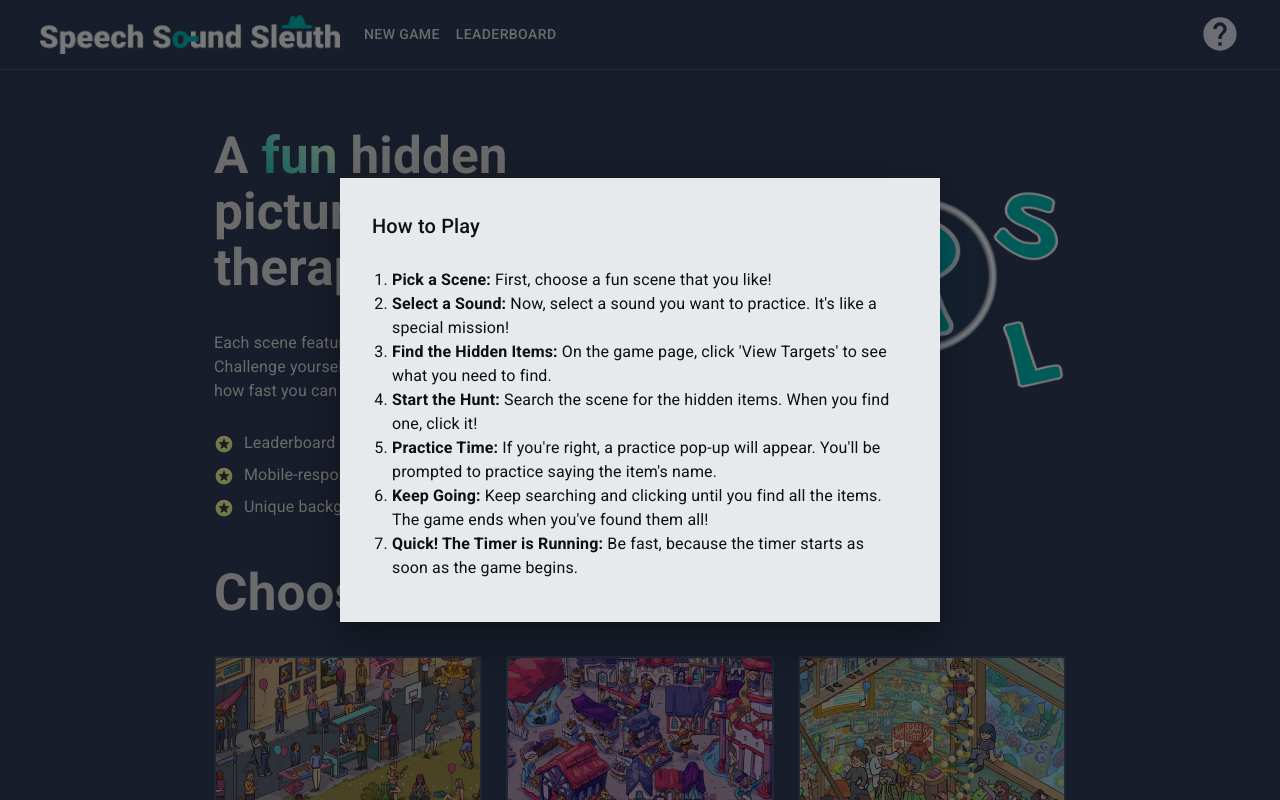
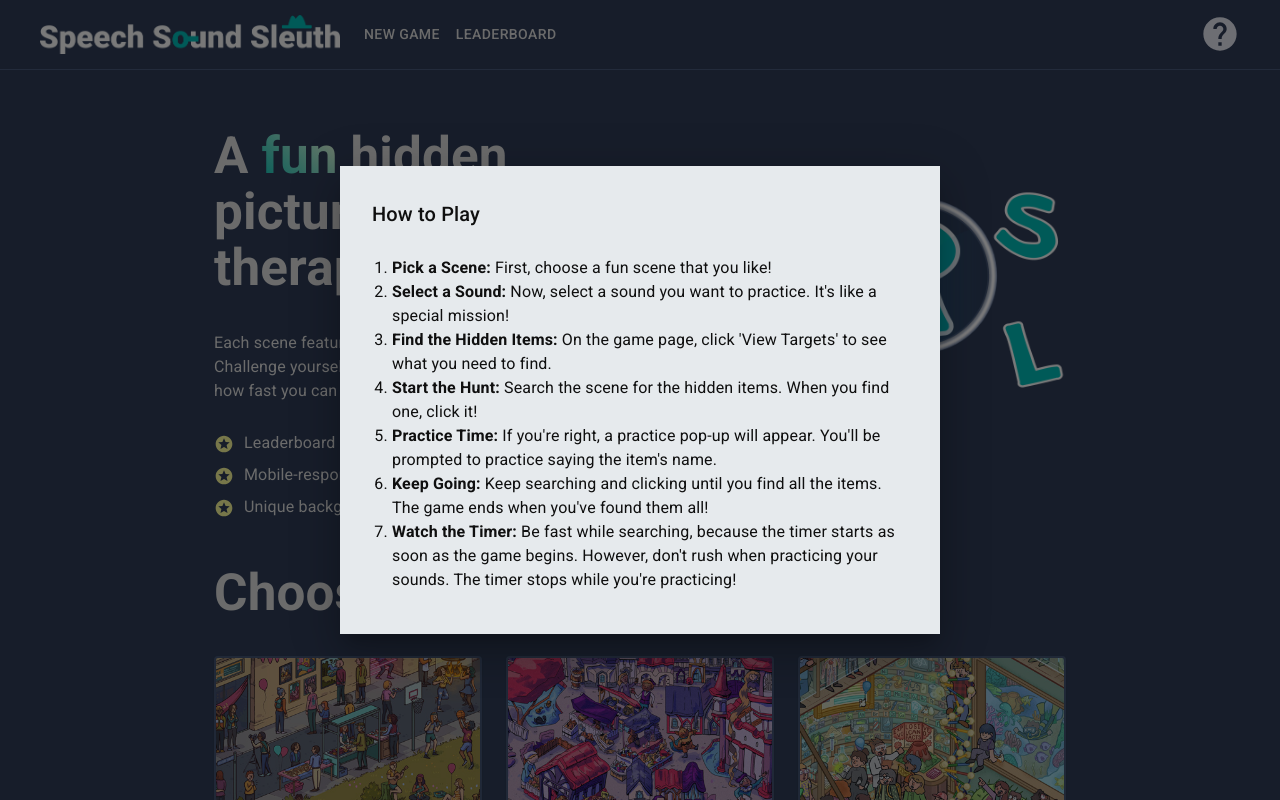
Before and after one commit to kristenmazza/speech-sound-sleuth-frontend, a React (Vite) app: page / in a window 1280 px wide. Both pictures are taken after a click on the button "How to Play". Shown: the top 800 px of the page. Built offline with nearby package versions, Linux system fonts and the light colour scheme.

Commit message:
Update help modal text

```diff
--- a/src/components/HelpModal.tsx
+++ b/src/components/HelpModal.tsx
@@ -73,8 +73,10 @@ export default function HelpModal() {
                 all the items. The game ends when you've found them all!
               </li>
               <li>
-                <b>Quick! The Timer is Running:</b> Be fast, because the timer
-                starts as soon as the game begins.
+                <b>Watch the Timer:</b> Be fast while searching, because the
+                timer starts as soon as the game begins. However, don't rush
+                when practicing your sounds. The timer stops while you're
+                practicing!
               </li>
             </ol>
           </Typography>
```
